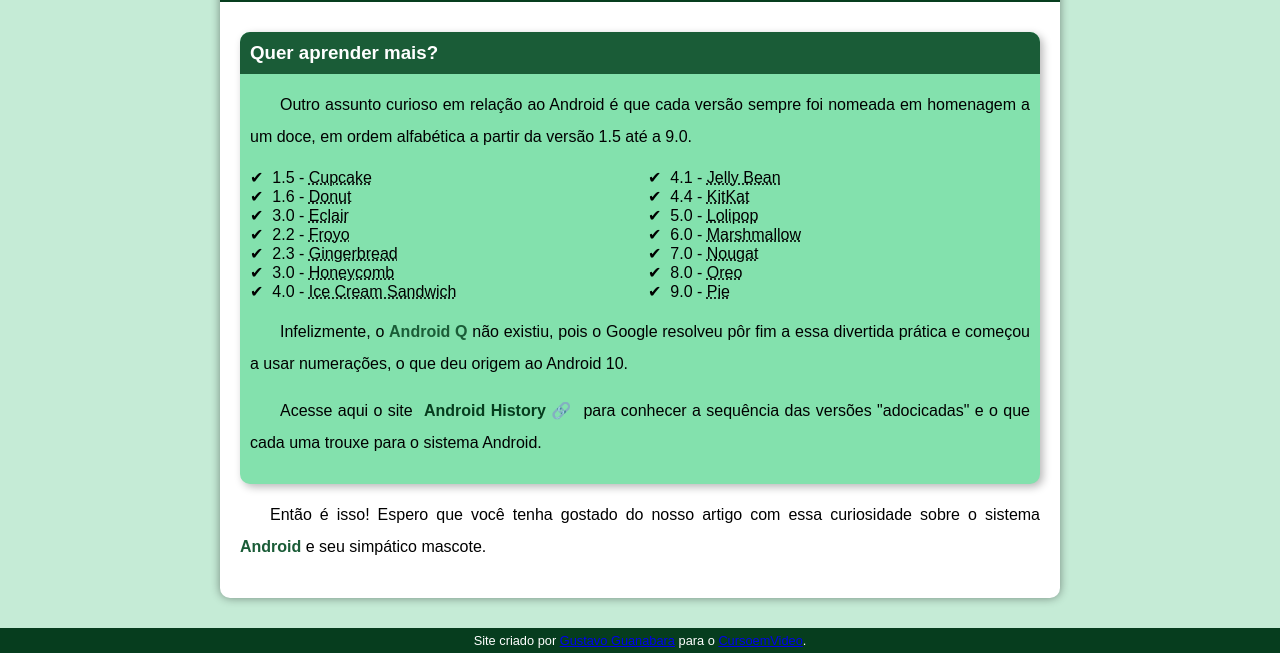
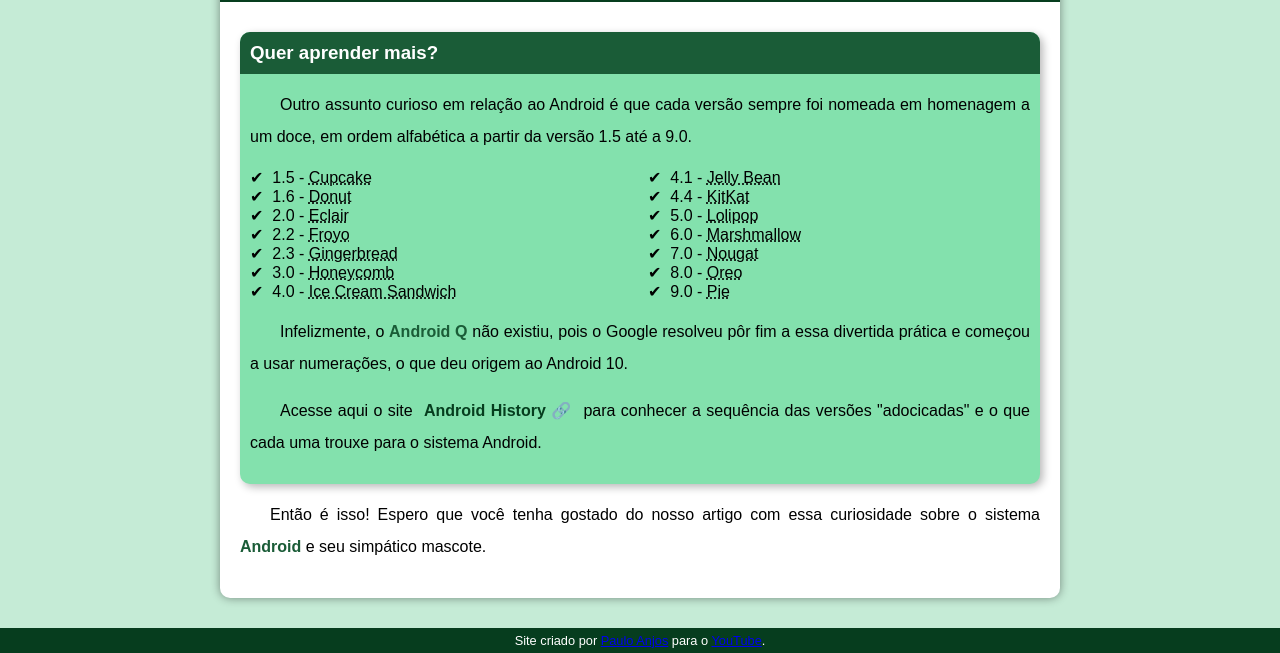
Before and after one commit to pauloanjo/projeto-android, a plain HTML site: page index.html in a window 1280 px wide. Shown: the part 2315-2968 px from the top of the page. Drawn offline with Linux system fonts and the light colour scheme.

Commit message:
Atualizando footer
Inserindo página pessoal no github

```diff
--- a/index.html
+++ b/index.html
@@ -61,7 +61,7 @@
                 <ul>
                     <li>1.5 - <abbr title="Bolo de copo">Cupcake</abbr></li>
                     <li>1.6 - <abbr title="Rosquinha">Donut</abbr></li>
-                    <li>3.0 - <abbr title="Bomba"> Eclair</abbr></li>
+                    <li>2.0 - <abbr title="Bomba"> Eclair</abbr></li>
                     <li>2.2 - <abbr title="Iorgute Congelado">Froyo</abbr></li>
                     <li>2.3 - <abbr title="Biscoito de Gengibre">Gingerbread</abbr></li>
                     <li>3.0 - <abbr title="Favo de Mel">Honeycomb</abbr></li>
@@ -85,7 +85,7 @@
         </article>
     </main>
     <footer>
-        <p>Site criado por <a href="https://github.com/gustavoguanabara" target="_blank">Gustavo Guanabara</a> para o <a href="https://www.youtube.com/cursoemvideo" target="_blank">CursoemVideo</a>.</p>
+        <p>Site criado por <a href="https://github.com/pauloanjo" target="_blank">Paulo Anjos</a> para o <a href="https://www.youtube.com/" target="_blank">YouTube</a>.</p>
     </footer>
 
 </body>
```
